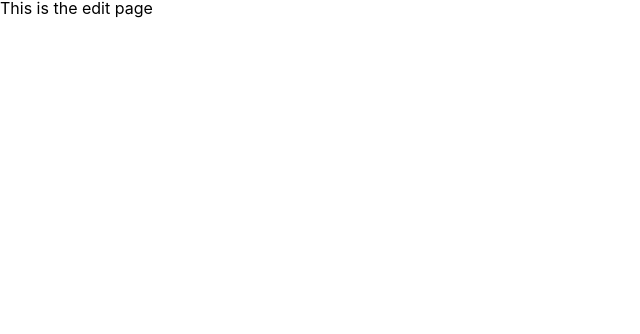
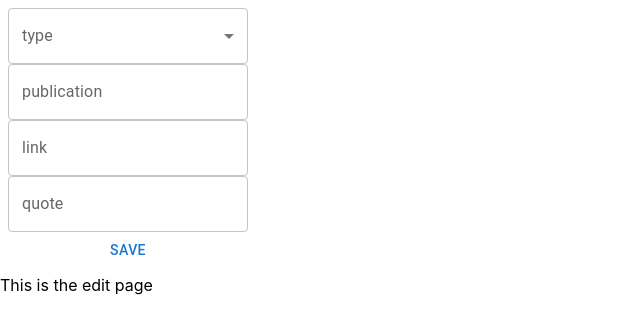
Before and after one commit to ninabrissey/your-epk, a React (Create React App) app: page /edit-page in a window 1280 px wide. Shown: the top 334 px of the page, without its empty margins (0-640 px from the left). Built offline with nearby package versions, Linux system fonts and the light colour scheme.

Commit message:
Change isEditting to true in order style

```diff
--- a/src/components/pages/EditPage/EditPage.tsx
+++ b/src/components/pages/EditPage/EditPage.tsx
@@ -7,7 +7,7 @@ import AwardPressForm from '../../forms/HeaderForm/AwardPressForm/AwardPressForm
 const EditPage = () => {
 const [film, setFilm] = useState({})
 // const [isEdittingHeader, setIsEdittingHeader] = useState(false)
-const [isEdittingAwardsPress, setIsEdittingAwardsPress] = useState<boolean>(false)
+const [isEdittingAwardsPress, setIsEdittingAwardsPress] = useState<boolean>(true)
 
 
 
```
